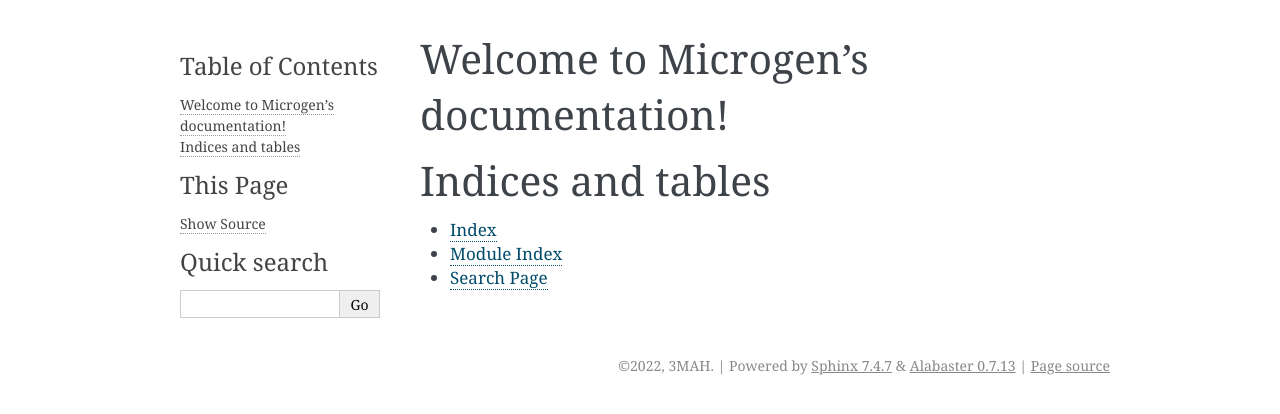
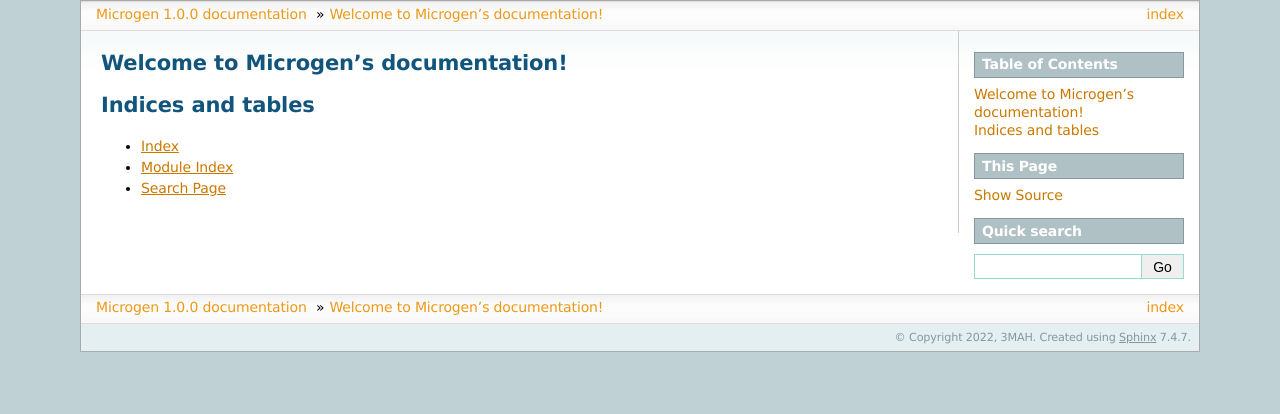
Before and after one commit to 3MAH/microgen, a Sphinx documentation site: the page built from docs/index.rst, in a window 1280 px wide. Shown: the top 414 px of the page. Built offline with Sphinx 7.4.7, drawn with Linux system fonts in a browser that asks for light colours.

Commit message:
update doc

```diff
--- a/docs/conf.py
+++ b/docs/conf.py
@@ -10,9 +10,9 @@
 # add these directories to sys.path here. If the directory is relative to the
 # documentation root, use os.path.abspath to make it absolute, like shown here.
 #
-# import os
-# import sys
-# sys.path.insert(0, os.path.abspath('.'))
+import os
+import sys
+sys.path.insert(0, os.path.abspath('../microgen')) # ..
 
 
 # -- Project information -----------------------------------------------------
@@ -30,7 +30,7 @@
 # Add any Sphinx extension module names here, as strings. They can be
 # extensions coming with Sphinx (named 'sphinx.ext.*') or your custom
 # ones.
-extensions = [
+extensions = ['sphinx.ext.autodoc'
 ]
 
 # Add any paths that contain templates here, relative to this directory.
@@ -47,7 +47,7 @@
 # The theme to use for HTML and HTML Help pages.  See the documentation for
 # a list of builtin themes.
 #
-html_theme = 'alabaster'
+html_theme = 'sphinxdoc'
 
 # Add any paths that contain custom static files (such as style sheets) here,
 # relative to this directory. They are copied after the builtin static files,
```
